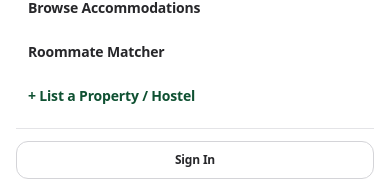
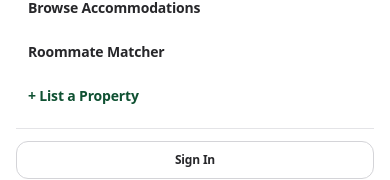
Before and after one commit to Commander-hill/akwaaba-homes, a Next.js app in the folder frontend/: page / in a window 390 px wide. Both pictures are taken after a click on the button 354 px from the left and 36 px from the top of the page. Shown: the part 140-320 px from the top of the page. Built offline with nearby package versions, Linux system fonts and the light colour scheme; no server answers.

Commit message:
fix(navigation): remove List Property button from tenant portal and tenant role navbar

```diff
--- a/frontend/src/components/Navbar.tsx
+++ b/frontend/src/components/Navbar.tsx
@@ -133,13 +133,15 @@ export default function Navbar() {
 
               <div className="h-4 w-px bg-zinc-200 dark:bg-zinc-800 mx-1" />
 
-              {/* List Property CTA for Landlords */}
+              {/* List Property CTA: strictly for Landlords, never for Tenants */}
+              {!pathname?.startsWith('/dashboard/tenant') && role !== 'TENANT' && (role === 'LANDLORD' || !isAuthenticated) && (
                 <Link
                   href="/dashboard/landlord/new"
                   className="text-[13px] font-bold text-zinc-700 dark:text-zinc-300 hover:text-zinc-950 dark:hover:text-white px-3 py-1.5 rounded-lg hover:bg-zinc-100 dark:hover:bg-zinc-800 transition-colors"
                 >
                   List Property
                 </Link>
+              )}
 
               {isAuthenticated ? (
                 <div className="flex items-center gap-3">
@@ -200,13 +202,15 @@ export default function Navbar() {
                   {link.name}
                 </Link>
               ))}
+              {!pathname?.startsWith('/dashboard/tenant') && role !== 'TENANT' && (role === 'LANDLORD' || !isAuthenticated) && (
                 <Link
                   href="/dashboard/landlord/new"
                   onClick={() => setIsMenuOpen(false)}
                   className="block px-3 py-2.5 rounded-lg text-sm font-bold text-[#0F5132] dark:text-[#198754] hover:bg-emerald-50 dark:hover:bg-emerald-950/30"
                 >
-                + List a Property / Hostel
+                  + List a Property
                 </Link>
+              )}
             </div>
 
             <div className="pt-3 border-t border-zinc-200 dark:border-zinc-800 flex flex-col gap-2">
```
Lines whose indentation alone changed are shown as unchanged.
